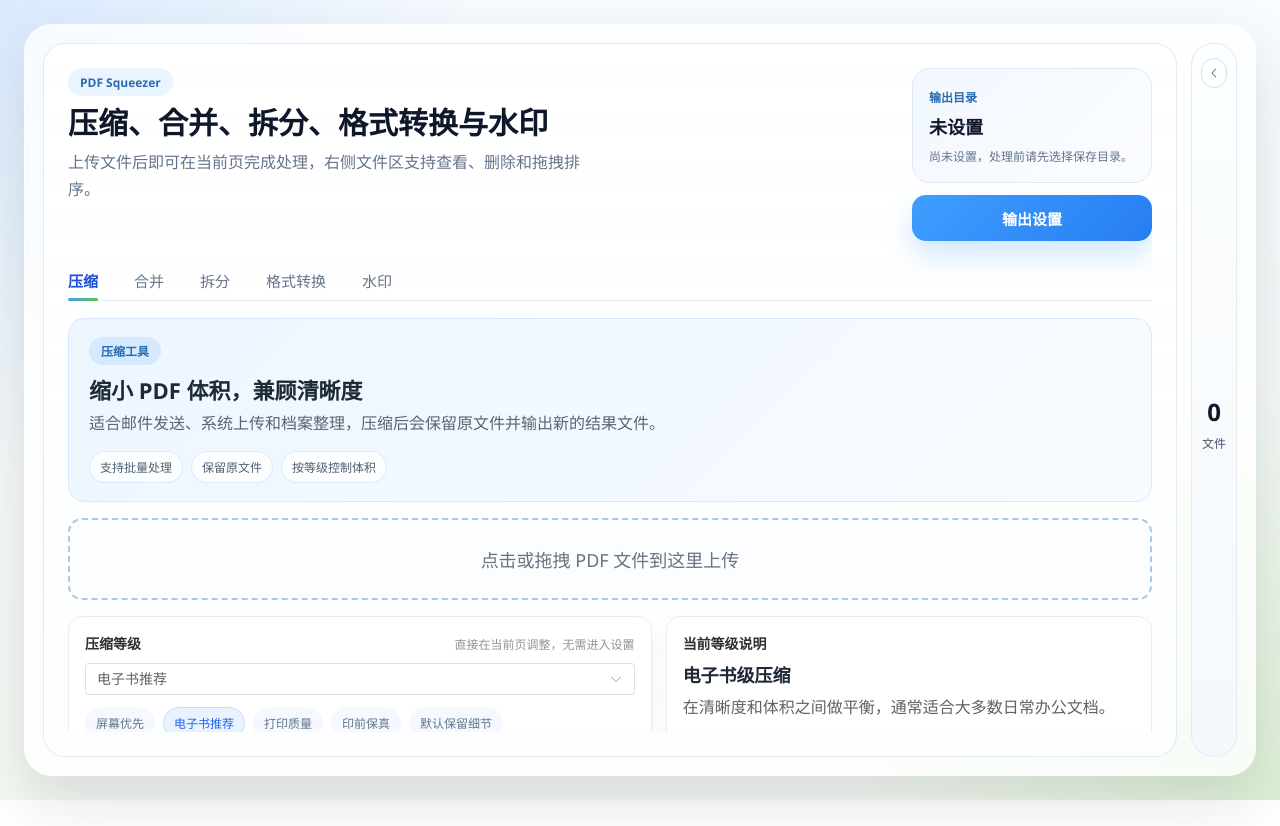
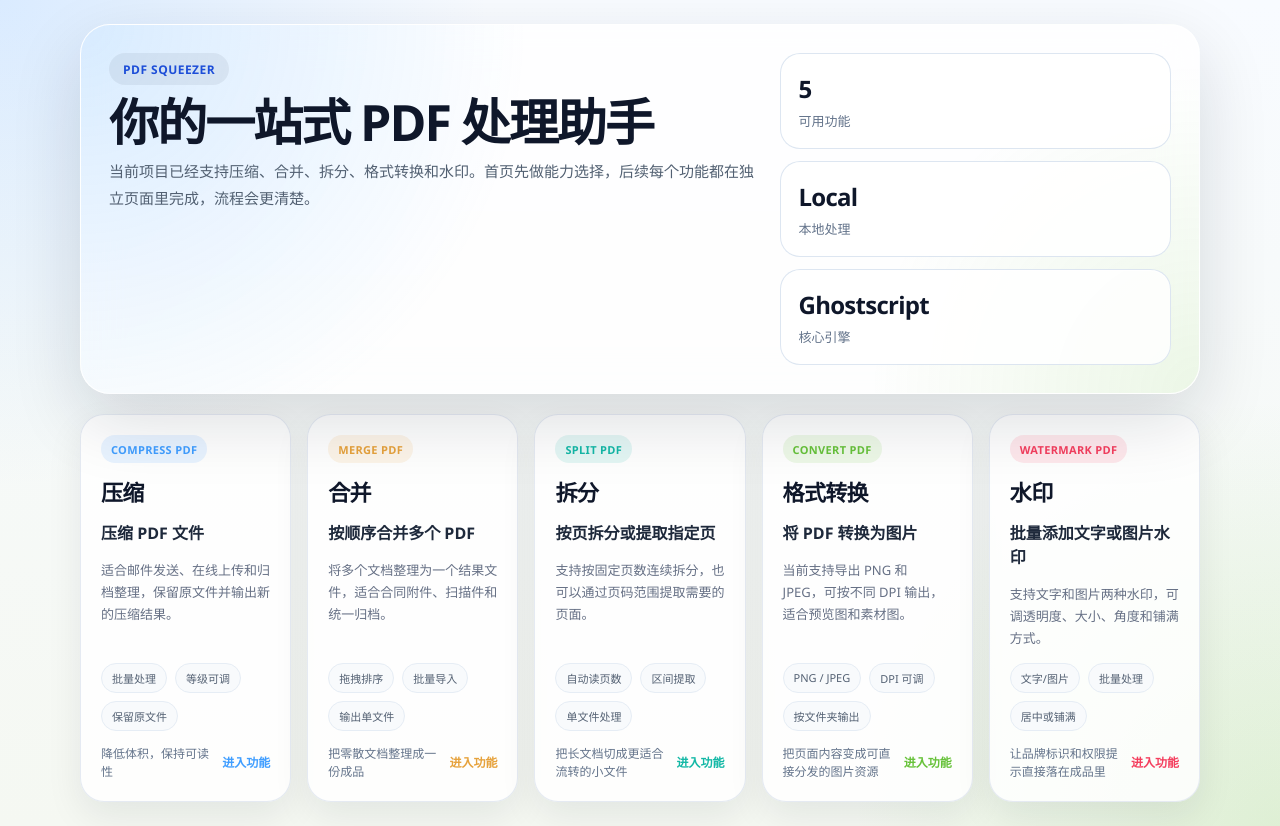
Before and after one commit to Fussyzhy/Pdf-Squeezer, a Vue app: page /#/ in a window 1280 px wide. Before the commit the page ends 800 px from the top, so only its background shows below. Built offline with nearby package versions, Linux system fonts and the light colour scheme.

Commit message:
页面整理优化

```diff
--- a/src/App.vue
+++ b/src/App.vue
@@ -14,11 +14,9 @@ body,
 }
 
 body {
+  min-height: 100vh;
   margin: 0;
   padding: 24px;
-  display: flex;
-  justify-content: center;
-  align-items: center;
   background:
     radial-gradient(circle at top left, rgba(111, 178, 255, 0.22), transparent 32%),
     radial-gradient(circle at right bottom, rgba(103, 194, 58, 0.16), transparent 28%),
@@ -29,6 +27,7 @@ body {
 
 #app {
   width: 100%;
+  min-height: calc(100vh - 48px);
   display: flex;
   justify-content: center;
 }
--- a/src/components.d.ts
+++ b/src/components.d.ts
@@ -14,6 +14,7 @@ declare module 'vue' {
     App: typeof import('./App.vue')['default']
     CompressView: typeof import('./views/components/CompressView.vue')['default']
     ConvertView: typeof import('./views/components/ConvertView.vue')['default']
+    HomeView: typeof import('./views/HomeView.vue')['default']
     MergeView: typeof import('./views/components/MergeView.vue')['default']
     PdfFileList: typeof import('./views/components/PdfFileList.vue')['default']
     PdfWorkspace: typeof import('./views/PdfWorkspace.vue')['default']
--- /dev/null
+++ b/src/views/HomeView.vue
@@ -0,0 +1,290 @@
+<template>
+  <div class="home-shell">
+    <div class="home-panel">
+      <section class="hero-card">
+        <div class="hero-copy">
+          <span class="hero-badge">PDF Squeezer</span>
+          <h1>你的一站式 PDF 处理助手</h1>
+          <p>
+            当前项目已经支持压缩、合并、拆分、格式转换和水印。首页先做能力选择，后续每个功能都在独立页面里完成，流程会更清楚。
+          </p>
+        </div>
+
+        <div class="hero-metrics">
+          <div class="metric-card">
+            <strong>{{ toolCount }}</strong>
+            <span>可用功能</span>
+          </div>
+          <div class="metric-card">
+            <strong>Local</strong>
+            <span>本地处理</span>
+          </div>
+          <div class="metric-card">
+            <strong>Ghostscript</strong>
+            <span>核心引擎</span>
+          </div>
+        </div>
+      </section>
+
+      <section class="tool-grid">
+        <RouterLink
+          v-for="tool in tools"
+          :key="tool.id"
+          :to="tool.path"
+          class="tool-card"
+          :style="{ '--tool-accent': tool.accent }"
+        >
+          <div class="tool-card__top">
+            <span class="tool-card__badge">{{ tool.badge }}</span>
+            <strong>{{ tool.navLabel }}</strong>
+          </div>
+
+          <h2>{{ tool.title }}</h2>
+          <p>{{ tool.description }}</p>
+
+          <div class="tool-card__tags">
+            <span v-for="tag in tool.tags" :key="tag">{{ tag }}</span>
+          </div>
+
+          <div class="tool-card__footer">
+            <span>{{ tool.eyebrow }}</span>
+            <span class="tool-card__cta">进入功能</span>
+          </div>
+        </RouterLink>
+      </section>
+    </div>
+  </div>
+</template>
+
+<script setup lang="ts">
+import { computed } from 'vue'
+import { TOOL_CONFIGS } from '@/views/tool-config'
+
+const tools = TOOL_CONFIGS
+const toolCount = computed(() => tools.length)
+</script>
+
+<style scoped lang="scss">
+.home-shell {
+  width: min(1120px, 100%);
+  min-height: calc(100vh - 48px);
+  display: flex;
+  align-items: center;
+  justify-content: center;
+}
+
+.home-panel {
+  width: 100%;
+  display: flex;
+  flex-direction: column;
+  gap: 20px;
+}
+
+.hero-card {
+  display: grid;
+  grid-template-columns: minmax(0, 1.25fr) minmax(280px, 0.75fr);
+  gap: 18px;
+  padding: 28px;
+  border-radius: 30px;
+  background:
+    radial-gradient(circle at top left, rgba(64, 158, 255, 0.18), transparent 38%),
+    radial-gradient(circle at right bottom, rgba(103, 194, 58, 0.12), transparent 28%),
+    rgba(255, 255, 255, 0.8);
+  border: 1px solid rgba(255, 255, 255, 0.9);
+  box-shadow: 0 26px 70px rgba(15, 23, 42, 0.14);
+  backdrop-filter: blur(18px);
+}
+
+.hero-copy {
+  text-align: left;
+
+  h1 {
+    margin: 12px 0 10px;
+    font-size: clamp(32px, 5vw, 50px);
+    line-height: 1.02;
+    color: #0f172a;
+    letter-spacing: -0.04em;
+  }
+
+  p {
+    margin: 0;
+    max-width: 680px;
+    color: #526072;
+    line-height: 1.8;
+    font-size: 15px;
+  }
+}
+
+.hero-badge {
+  display: inline-flex;
+  align-items: center;
+  padding: 0 14px;
+  height: 32px;
+  border-radius: 999px;
+  background: rgba(15, 23, 42, 0.06);
+  color: #1d4ed8;
+  font-size: 12px;
+  font-weight: 700;
+  letter-spacing: 0.04em;
+  text-transform: uppercase;
+}
+
+.hero-metrics {
+  display: grid;
+  gap: 12px;
+}
+
+.metric-card {
+  padding: 18px;
+  border-radius: 20px;
+  background: rgba(255, 255, 255, 0.86);
+  border: 1px solid rgba(218, 228, 240, 0.9);
+  text-align: left;
+  box-shadow: inset 0 1px 0 rgba(255, 255, 255, 0.8);
+
+  strong {
+    display: block;
+    color: #0f172a;
+    font-size: 24px;
+    letter-spacing: -0.03em;
+  }
+
+  span {
+    display: block;
+    margin-top: 6px;
+    color: #64748b;
+    font-size: 13px;
+  }
+}
+
+.tool-grid {
+  display: grid;
+  grid-template-columns: repeat(5, minmax(0, 1fr));
+  gap: 16px;
+}
+
+.tool-card {
+  min-height: 260px;
+  padding: 20px;
+  border-radius: 24px;
+  display: flex;
+  flex-direction: column;
+  gap: 14px;
+  text-decoration: none;
+  color: inherit;
+  background: rgba(255, 255, 255, 0.84);
+  border: 1px solid rgba(228, 234, 242, 0.96);
+  box-shadow: 0 14px 36px rgba(15, 23, 42, 0.08);
+  transition: transform 0.22s ease, box-shadow 0.22s ease, border-color 0.22s ease;
+}
+
+.tool-card:hover {
+  transform: translateY(-4px);
+  border-color: color-mix(in srgb, var(--tool-accent) 32%, white);
+  box-shadow: 0 18px 42px rgba(15, 23, 42, 0.12);
+}
+
+.tool-card__top {
+  display: flex;
+  flex-direction: column;
+  gap: 12px;
+  text-align: left;
+
+  strong {
+    font-size: 22px;
+    color: #0f172a;
+    letter-spacing: -0.03em;
+  }
+}
+
+.tool-card__badge {
+  width: fit-content;
+  display: inline-flex;
+  align-items: center;
+  min-height: 28px;
+  padding: 0 10px;
+  border-radius: 999px;
+  background: color-mix(in srgb, var(--tool-accent) 12%, white);
+  color: var(--tool-accent);
+  font-size: 11px;
+  font-weight: 700;
+  letter-spacing: 0.03em;
+  text-transform: uppercase;
+}
+
+.tool-card h2 {
+  margin: 0;
+  text-align: left;
+  color: #1e293b;
+  font-size: 16px;
+  line-height: 1.5;
+}
+
+.tool-card p {
+  margin: 0;
+  text-align: left;
+  color: #667085;
+  font-size: 13px;
+  line-height: 1.7;
+}
+
+.tool-card__tags {
+  display: flex;
+  flex-wrap: wrap;
+  gap: 8px;
+  margin-top: auto;
+
+  span {
+    padding: 6px 10px;
+    border-radius: 999px;
+    background: #f8fafc;
+    color: #556274;
+    font-size: 11px;
+    border: 1px solid #e6edf5;
+  }
+}
+
+.tool-card__footer {
+  display: flex;
+  align-items: center;
+  justify-content: space-between;
+  gap: 12px;
+  text-align: left;
+
+  span {
+    font-size: 12px;
+    color: #64748b;
+    line-height: 1.5;
+  }
+}
+
+.tool-card__cta {
+  color: var(--tool-accent) !important;
+  font-weight: 700;
+  white-space: nowrap;
+}
+
+@media (max-width: 1080px) {
+  .hero-card {
+    grid-template-columns: 1fr;
+  }
+
+  .tool-grid {
+    grid-template-columns: repeat(2, minmax(0, 1fr));
+  }
+}
+
+@media (max-width: 720px) {
+  .home-shell {
+    min-height: auto;
+  }
+
+  .hero-card {
+    padding: 22px;
+  }
+
+  .tool-grid {
+    grid-template-columns: 1fr;
+  }
+}
+</style>
--- a/src/views/PdfWorkspace.vue
+++ b/src/views/PdfWorkspace.vue
@@ -2,14 +2,23 @@
   <div
     class="workspace-shell"
     :class="{ 'workspace-shell--collapsed': !fileListVisible }"
+    :style="{ '--tool-accent': currentTool.accent }"
     v-loading="isLoading"
   >
     <el-scrollbar class="workspace-main">
       <header class="workspace-header">
         <div class="header-copy">
-          <span class="header-kicker">PDF Squeezer</span>
-          <h1>压缩、合并、拆分、格式转换与水印</h1>
-          <p>上传文件后即可在当前页完成处理，右侧文件区支持查看、删除和拖拽排序。</p>
+          <button class="back-button" type="button" @click="handleGoHome">
+            返回首页
+          </button>
+
+          <span class="header-kicker">{{ currentTool.badge }}</span>
+          <h1>{{ currentTool.title }}</h1>
+          <p>{{ currentTool.description }}</p>
+
+          <div class="header-tags">
+            <span v-for="tag in currentTool.tags" :key="tag">{{ tag }}</span>
+          </div>
         </div>
 
         <div class="header-side">
@@ -19,59 +28,55 @@
             <p>{{ outputFolderPath || '尚未设置，处理前请先选择保存目录。' }}</p>
           </div>
 
+          <div class="header-actions">
+            <button class="secondary-button" type="button" @click="handleGoHome">
+              功能首页
+            </button>
             <button class="settings-button" type="button" @click="handleOpenSettings">
               输出设置
             </button>
           </div>
+        </div>
       </header>
 
-      <el-tabs v-model="activeTab" class="tool-tabs">
-        <el-tab-pane label="压缩" name="compress">
       <compress-view
+        v-if="tool === 'compress'"
         v-model:compression-level="compressionLevel"
         @update:fileList="handleCompressFileListUpdate"
         @handle-compress="handleCompress"
       />
-        </el-tab-pane>
 
-        <el-tab-pane label="合并" name="merge">
       <merge-view
+        v-else-if="tool === 'merge'"
         @update:fileList="handleMergeFileListUpdate"
         @handle-merge="handleMerge"
       />
-        </el-tab-pane>
 
-        <el-tab-pane label="拆分" name="split">
       <split-view
+        v-else-if="tool === 'split'"
         :page-count="splitPageCount"
         :page-count-loading="splitPageCountLoading"
         @update:fileList="handleSplitFileListUpdate"
         @handle-split="handleSplit"
       />
-        </el-tab-pane>
 
-        <el-tab-pane label="格式转换" name="convert">
       <convert-view
+        v-else-if="tool === 'convert'"
         @update:fileList="handleConvertFileListUpdate"
         @handle-convert="handleConvert"
       />
-        </el-tab-pane>
 
-        <el-tab-pane label="水印" name="watermark">
       <watermark-view
+        v-else
         @update:fileList="handleWatermarkFileListUpdate"
         @handle-watermark="handleWatermark"
       />
-        </el-tab-pane>
-      </el-tabs>
-
-      <!-- <div class="workspace-footer">Haoyang 设计</div> -->
     </el-scrollbar>
 
     <aside class="workspace-aside">
       <pdf-file-list
         v-model="currentFileList"
-        :title="currentFileListTitle"
+        :title="currentTool.drawerTitle"
         :visible="fileListVisible"
         @update:visible="handleFileListVisibleChange"
       />
@@ -84,6 +89,7 @@
 <script setup lang="ts">
 import { ElMessage } from 'element-plus'
 import { computed, onMounted, ref, watch } from 'vue'
+import { useRouter } from 'vue-router'
 import CompressView from '@/views/components/CompressView.vue'
 import ConvertView from '@/views/components/ConvertView.vue'
 import MergeView from '@/views/components/MergeView.vue'
@@ -91,9 +97,9 @@ import PdfFileList from '@/views/components/PdfFileList.vue'
 import SplitView from '@/views/components/SplitView.vue'
 import SystemSettingDialog from '@/views/components/dialog/SystemSettingDialog.vue'
 import WatermarkView from '@/views/components/WatermarkView.vue'
+import { TOOL_CONFIG_MAP, type ToolId } from '@/views/tool-config'
 
 type CompressionLevel = 'screen' | 'ebook' | 'printer' | 'prepress' | 'default'
-type ToolTab = 'compress' | 'merge' | 'split' | 'convert' | 'watermark'
 type PdfFile = { name: string; buffer: ArrayBuffer }
 type PdfBinaryPayload = { name: string; buffer: Uint8Array }
 type SplitSubmitOptions =
@@ -104,7 +110,6 @@ type ConvertSubmitOptions = {
   imageFormat: 'png' | 'jpeg'
   dpi: number
 }
-
 type WatermarkPlacement = 'center' | 'tile'
 type WatermarkImagePayload = {
   data: Uint8Array
@@ -123,22 +128,13 @@ type WatermarkSubmitOptions = {
   offsetY: number
 }
 
+const props = defineProps<{
+  tool: ToolId
+}>()
+
+const router = useRouter()
 const DEFAULT_COMPRESSION_LEVEL: CompressionLevel = 'ebook'
 const compressionLevels: CompressionLevel[] = ['screen', 'ebook', 'printer', 'prepress', 'default']
-const toolLabels: Record<ToolTab, string> = {
-  compress: '压缩',
-  merge: '合并',
-  split: '拆分',
-  convert: '格式转换',
-  watermark: '水印',
-}
-const fileListTitles: Record<ToolTab, string> = {
-  compress: '压缩文件',
-  merge: '合并队列',
-  split: '拆分文件',
-  convert: '转换文件',
-  watermark: '水印文件',
-}
 
 const getSavedCompressionLevel = (): CompressionLevel => {
   const savedLevel = localStorage.getItem('compressionLevel')
@@ -150,7 +146,6 @@ const getSavedCompressionLevel = (): CompressionLevel => {
   return DEFAULT_COMPRESSION_LEVEL
 }
 
-const activeTab = ref<ToolTab>('compress')
 const isLoading = ref(false)
 const settingsVisible = ref(false)
 const fileListVisible = ref(false)
@@ -165,45 +160,53 @@ const splitPageCount = ref<number | null>(null)
 const splitPageCountLoading = ref(false)
 const splitPageCountRequestId = ref(0)
 
-const currentFileList = computed<PdfFile[]>({
-  get() {
-    if (activeTab.value === 'merge') return mergeFiles.value
-    if (activeTab.value === 'split') return splitFiles.value
-    if (activeTab.value === 'convert') return convertFiles.value
-    if (activeTab.value === 'watermark') return watermarkFiles.value
-    return compressFiles.value
-  },
-  set(value) {
-    if (activeTab.value === 'merge') {
-      mergeFiles.value = value
-      return
-    }
-
-    if (activeTab.value === 'split') {
-      splitFiles.value = value
-      return
-    }
-
-    if (activeTab.value === 'convert') {
-      convertFiles.value = value
-      return
-    }
-
-    if (activeTab.value === 'watermark') {
-      watermarkFiles.value = value
-      return
-    }
-
-    compressFiles.value = value
-  },
-})
-
-const currentFileListTitle = computed(() => fileListTitles[activeTab.value])
+const currentTool = computed(() => TOOL_CONFIG_MAP[props.tool])
 const outputFolderName = computed(() => {
   if (!outputFolderPath.value) return '未设置'
 
   const parts = outputFolderPath.value.split(/[\\/]/).filter(Boolean)
   return parts[parts.length - 1] || outputFolderPath.value
+})
+
+const getFilesForTool = (tool: ToolId) => {
+  if (tool === 'merge') return mergeFiles.value
+  if (tool === 'split') return splitFiles.value
+  if (tool === 'convert') return convertFiles.value
+  if (tool === 'watermark') return watermarkFiles.value
+  return compressFiles.value
+}
+
+const setFilesForTool = (tool: ToolId, files: PdfFile[]) => {
+  if (tool === 'merge') {
+    mergeFiles.value = files
+    return
+  }
+
+  if (tool === 'split') {
+    splitFiles.value = files
+    return
+  }
+
+  if (tool === 'convert') {
+    convertFiles.value = files
+    return
+  }
+
+  if (tool === 'watermark') {
+    watermarkFiles.value = files
+    return
+  }
+
+  compressFiles.value = files
+}
+
+const currentFileList = computed<PdfFile[]>({
+  get() {
+    return getFilesForTool(props.tool)
+  },
+  set(value) {
+    setFilesForTool(props.tool, value)
+  },
 })
 
 onMounted(() => {
@@ -219,6 +222,14 @@ watch(settingsVisible, (visible) => {
     refreshOutputFolder()
   }
 })
+
+watch(
+  () => props.tool,
+  (tool) => {
+    fileListVisible.value = getFilesForTool(tool).length > 0
+  },
+  { immediate: true },
+)
 
 watch(
   splitFiles,
@@ -275,48 +286,20 @@ const refreshOutputFolder = () => {
   outputFolderPath.value = localStorage.getItem('outputFolder') || ''
 }
 
+const handleGoHome = () => {
+  router.push('/')
+}
+
 const handleOpenSettings = () => {
   settingsVisible.value = true
 }
 
-const getFilesForTab = (tab: ToolTab) => {
-  if (tab === 'merge') return mergeFiles.value
-  if (tab === 'split') return splitFiles.value
-  if (tab === 'convert') return convertFiles.value
-  if (tab === 'watermark') return watermarkFiles.value
-  return compressFiles.value
-}
-
-const setFilesForTab = (tab: ToolTab, files: PdfFile[]) => {
-  if (tab === 'merge') {
-    mergeFiles.value = files
-    return
-  }
-
-  if (tab === 'split') {
-    splitFiles.value = files
-    return
-  }
-
-  if (tab === 'convert') {
-    convertFiles.value = files
-    return
-  }
-
-  if (tab === 'watermark') {
-    watermarkFiles.value = files
-    return
-  }
-
-  compressFiles.value = files
-}
-
-const updateFileList = (tab: ToolTab, incomingFiles: PdfFile[]) => {
+const updateFileList = (tool: ToolId, incomingFiles: PdfFile[]) => {
   if (!incomingFiles.length) return
 
   fileListVisible.value = true
 
-  if (tab === 'split') {
+  if (tool === 'split') {
     if (incomingFiles.length > 1) {
       ElMessage.warning('拆分功能一次只能处理一个 PDF，已保留第一个文件')
     }
@@ -324,13 +307,13 @@ const updateFileList = (tab: ToolTab, incomingFiles: PdfFile[]) => {
     const [firstFile] = incomingFiles
     if (!firstFile) return
 
-    setFilesForTab(tab, [firstFile])
+    setFilesForTool(tool, [firstFile])
     ElMessage.success('已添加 1 个文件到拆分列表')
     return
   }
 
-  setFilesForTab(tab, [...getFilesForTab(tab), ...incomingFiles])
-  ElMessage.success(`已添加 ${incomingFiles.length} 个文件到${toolLabels[tab]}列表`)
+  setFilesForTool(tool, [...getFilesForTool(tool), ...incomingFiles])
+  ElMessage.success(`已添加 ${incomingFiles.length} 个文件到${TOOL_CONFIG_MAP[tool].drawerTitle}`)
 }
 
 const handleCompressFileListUpdate = (files: PdfFile[]) => updateFileList('compress', files)
@@ -338,6 +321,7 @@ const handleMergeFileListUpdate = (files: PdfFile[]) => updateFileList('merge',
 const handleSplitFileListUpdate = (files: PdfFile[]) => updateFileList('split', files)
 const handleConvertFileListUpdate = (files: PdfFile[]) => updateFileList('convert', files)
 const handleWatermarkFileListUpdate = (files: PdfFile[]) => updateFileList('watermark', files)
+
 const handleFileListVisibleChange = (visible: boolean) => {
   fileListVisible.value = visible
 }
@@ -558,8 +542,7 @@ const handleWatermark = async (options: WatermarkSubmitOptions) => {
 
 <style scoped lang="scss">
 .workspace-shell {
-  width: min(920px, calc(100vw - 48px));
-  max-height: calc(100vh - 48px);
+  width: min(980px, calc(100vw - 48px));
   max-height: calc(100vh - 48px);
   padding: 18px;
   display: flex;
@@ -604,20 +587,38 @@ const handleWatermark = async (options: WatermarkSubmitOptions) => {
 }
 
 .header-copy {
-  max-width: 520px;
+  max-width: 560px;
 
   h1 {
-    margin: 10px 0 8px;
-    font-size: 30px;
-    line-height: 1.15;
+    margin: 12px 0 8px;
+    font-size: 32px;
+    line-height: 1.1;
     color: #0f172a;
+    letter-spacing: -0.04em;
   }
 
   p {
     margin: 0;
     color: #64748b;
-    line-height: 1.7;
+    line-height: 1.8;
   }
+}
+
+.back-button {
+  margin-bottom: 14px;
+  height: 36px;
+  padding: 0 14px;
+  border-radius: 999px;
+  border: 1px solid rgba(148, 163, 184, 0.36);
+  background: rgba(255, 255, 255, 0.86);
+  color: #334155;
+  cursor: pointer;
+  transition: all 0.2s ease;
+}
+
+.back-button:hover {
+  border-color: var(--tool-accent);
+  color: var(--tool-accent);
 }
 
 .header-kicker {
@@ -626,14 +627,32 @@ const handleWatermark = async (options: WatermarkSubmitOptions) => {
   height: 28px;
   padding: 0 12px;
   border-radius: 999px;
-  background: rgba(64, 158, 255, 0.1);
-  color: #2b6cb0;
+  background: color-mix(in srgb, var(--tool-accent) 12%, white);
+  color: var(--tool-accent);
   font-size: 12px;
-  font-weight: 600;
+  font-weight: 700;
+  letter-spacing: 0.03em;
+  text-transform: uppercase;
+}
+
+.header-tags {
+  display: flex;
+  flex-wrap: wrap;
+  gap: 8px;
+  margin-top: 16px;
+
+  span {
+    padding: 6px 10px;
+    border-radius: 999px;
+    background: #f8fafc;
+    border: 1px solid #e5edf6;
+    color: #5b6776;
+    font-size: 12px;
+  }
 }
 
 .header-side {
-  min-width: 240px;
+  min-width: 260px;
   display: flex;
   flex-direction: column;
   gap: 12px;
@@ -668,34 +687,43 @@ const handleWatermark = async (options: WatermarkSubmitOptions) => {
   color: #2b6cb0;
 }
 
+.header-actions {
+  display: grid;
+  grid-template-columns: repeat(2, minmax(0, 1fr));
+  gap: 10px;
+}
+
+.secondary-button,
 .settings-button {
   height: 46px;
   border: none;
   border-radius: 14px;
-  background: linear-gradient(135deg, #409eff 0%, #267df2 100%);
-  color: #fff;
   font-size: 15px;
   font-weight: 600;
   cursor: pointer;
-  transition: transform 0.2s ease, box-shadow 0.2s ease;
-  box-shadow: 0 14px 28px rgba(64, 158, 255, 0.24);
+  transition: transform 0.2s ease, box-shadow 0.2s ease, background 0.2s ease;
+}
+
+.secondary-button {
+  background: rgba(255, 255, 255, 0.94);
+  color: #334155;
+  border: 1px solid rgba(203, 213, 225, 0.88);
+}
+
+.secondary-button:hover {
+  transform: translateY(-1px);
+  border-color: color-mix(in srgb, var(--tool-accent) 32%, white);
+  color: var(--tool-accent);
+}
+
+.settings-button {
+  background: linear-gradient(135deg, var(--tool-accent) 0%, color-mix(in srgb, var(--tool-accent) 78%, black) 100%);
+  color: #fff;
+  box-shadow: 0 14px 28px color-mix(in srgb, var(--tool-accent) 24%, transparent);
 }
 
 .settings-button:hover {
   transform: translateY(-1px);
-  box-shadow: 0 18px 32px rgba(64, 158, 255, 0.3);
-}
-
-.tool-tabs {
-  flex: 1;
-  min-height: 0;
-}
-
-.workspace-footer {
-  margin-top: 14px;
-  font-size: 12px;
-  color: #94a3b8;
-  text-align: left;
 }
 
 .workspace-aside {
@@ -708,37 +736,6 @@ const handleWatermark = async (options: WatermarkSubmitOptions) => {
   right: 18px;
   bottom: 18px;
   z-index: 1000;
-}
-
-:deep(.el-tabs__header) {
-  margin-bottom: 18px;
-}
-
-:deep(.el-tabs__nav-wrap::after) {
-  height: 1px;
-  background-color: #e7edf5;
-}
-
-:deep(.el-tabs__item) {
-  height: 42px;
-  padding: 0 18px;
-  font-size: 15px;
-  color: #64748b;
-}
-
-:deep(.el-tabs__item.is-active) {
-  color: #1d4ed8;
-  font-weight: 600;
-}
-
-:deep(.el-tabs__active-bar) {
-  height: 3px;
-  border-radius: 999px;
-  background: linear-gradient(135deg, #409eff 0%, #67c23a 100%);
-}
-
-:deep(.el-tabs__content) {
-  overflow: visible;
 }
 
 @media (max-width: 900px) {
@@ -759,18 +756,24 @@ const handleWatermark = async (options: WatermarkSubmitOptions) => {
 
   .workspace-aside {
     min-height: 120px;
+    position: static;
   }
 }
 
 @media (max-width: 720px) {
   .workspace-main {
     padding: 18px;
+    margin-right: 0;
   }
 
   .header-copy {
     h1 {
-      font-size: 24px;
+      font-size: 26px;
     }
+  }
+
+  .header-actions {
+    grid-template-columns: 1fr;
   }
 }
 </style>
--- /dev/null
+++ b/src/views/tool-config.ts
@@ -0,0 +1,81 @@
+export type ToolId = 'compress' | 'merge' | 'split' | 'convert' | 'watermark'
+
+export type ToolConfig = {
+  id: ToolId
+  path: `/${string}`
+  navLabel: string
+  title: string
+  description: string
+  drawerTitle: string
+  badge: string
+  eyebrow: string
+  accent: string
+  tags: string[]
+}
+
+export const TOOL_CONFIGS: ToolConfig[] = [
+  {
+    id: 'compress',
+    path: '/compress',
+    navLabel: '压缩',
+    title: '压缩 PDF 文件',
+    description: '适合邮件发送、在线上传和归档整理，保留原文件并输出新的压缩结果。',
+    drawerTitle: '压缩文件',
+    badge: 'Compress PDF',
+    eyebrow: '降低体积，保持可读性',
+    accent: '#409eff',
+    tags: ['批量处理', '等级可调', '保留原文件'],
+  },
+  {
+    id: 'merge',
+    path: '/merge',
+    navLabel: '合并',
+    title: '按顺序合并多个 PDF',
+    description: '将多个文档整理为一个结果文件，适合合同附件、扫描件和统一归档。',
+    drawerTitle: '合并队列',
+    badge: 'Merge PDF',
+    eyebrow: '把零散文档整理成一份成品',
+    accent: '#e6a23c',
+    tags: ['拖拽排序', '批量导入', '输出单文件'],
+  },
+  {
+    id: 'split',
+    path: '/split',
+    navLabel: '拆分',
+    title: '按页拆分或提取指定页',
+    description: '支持按固定页数连续拆分，也可以通过页码范围提取需要的页面。',
+    drawerTitle: '拆分文件',
+    badge: 'Split PDF',
+    eyebrow: '把长文档切成更适合流转的小文件',
+    accent: '#14b8a6',
+    tags: ['自动读页数', '区间提取', '单文件处理'],
+  },
+  {
+    id: 'convert',
+    path: '/convert',
+    navLabel: '格式转换',
+    title: '将 PDF 转换为图片',
+    description: '当前支持导出 PNG 和 JPEG，可按不同 DPI 输出，适合预览图和素材图。',
+    drawerTitle: '转换文件',
+    badge: 'Convert PDF',
+    eyebrow: '把页面内容变成可直接分发的图片资源',
+    accent: '#67c23a',
+    tags: ['PNG / JPEG', 'DPI 可调', '按文件夹输出'],
+  },
+  {
+    id: 'watermark',
+    path: '/watermark',
+    navLabel: '水印',
+    title: '批量添加文字或图片水印',
+    description: '支持文字和图片两种水印，可调透明度、大小、角度和铺满方式。',
+    drawerTitle: '水印文件',
+    badge: 'Watermark PDF',
+    eyebrow: '让品牌标识和权限提示直接落在成品里',
+    accent: '#f43f5e',
+    tags: ['文字/图片', '批量处理', '居中或铺满'],
+  },
+]
+
+export const TOOL_CONFIG_MAP = Object.fromEntries(
+  TOOL_CONFIGS.map((tool) => [tool.id, tool]),
+) as Record<ToolId, ToolConfig>
```
Also changed, not shown: src/router/index.ts (+16 -1 lines). Lines whose indentation alone changed are shown as unchanged.
